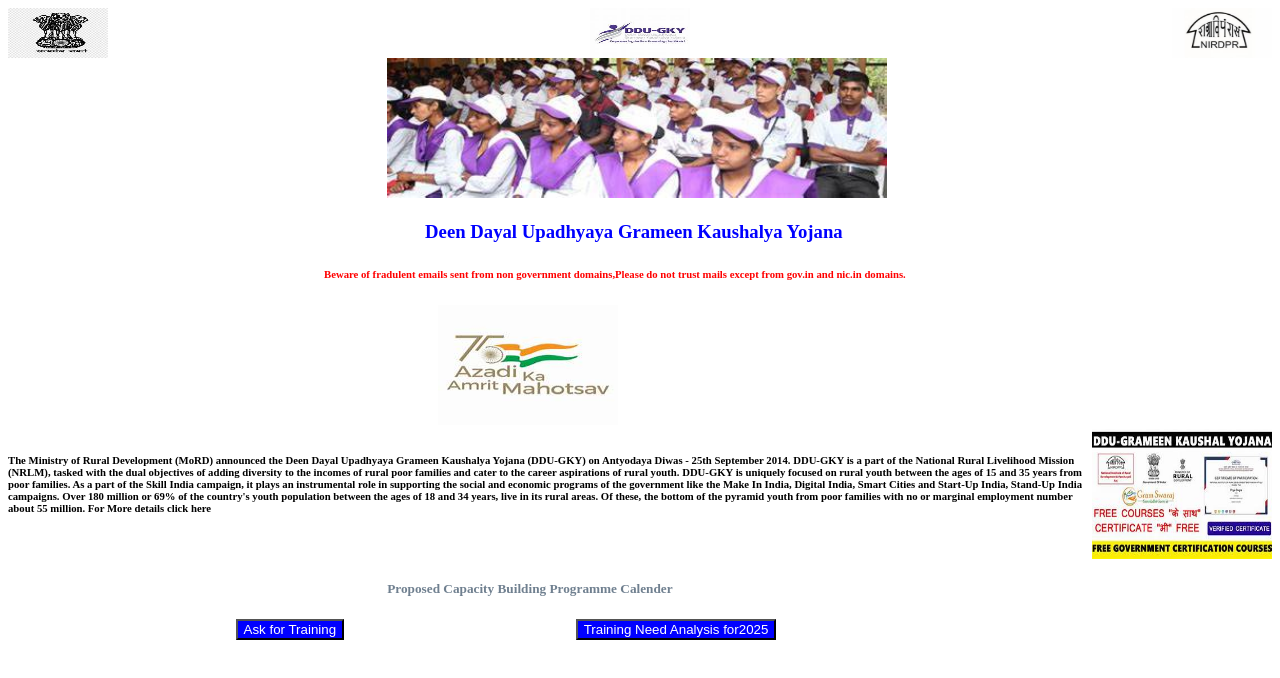
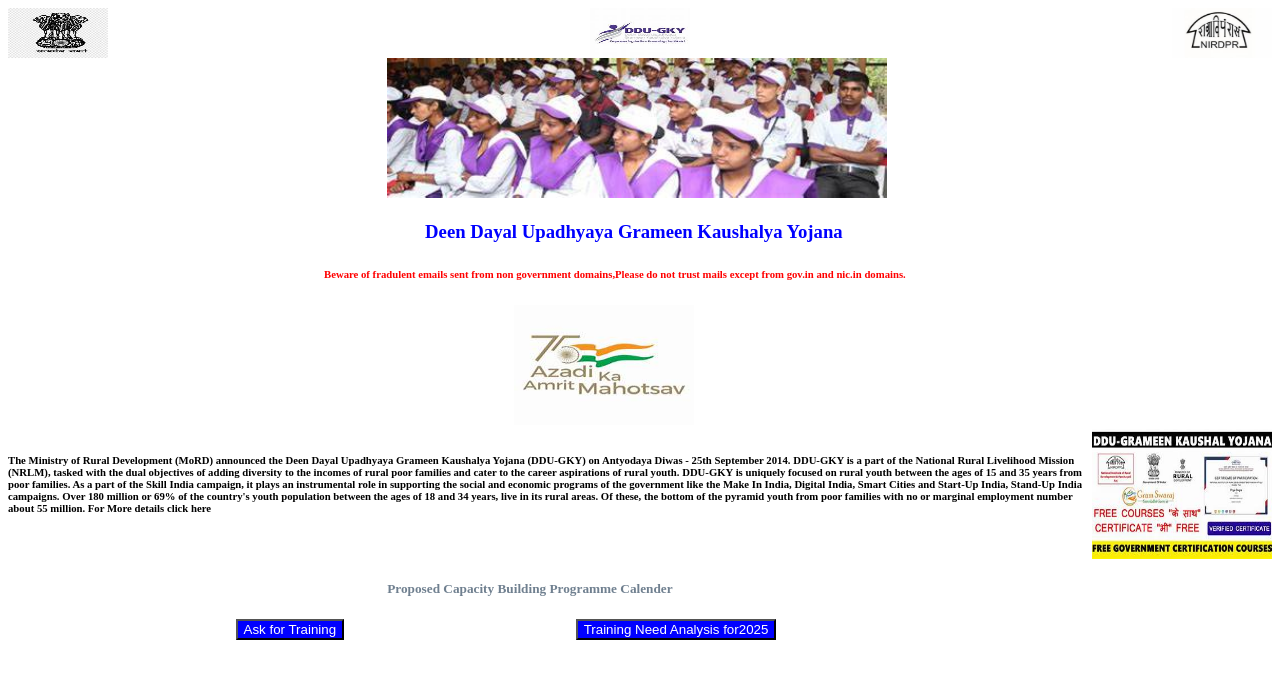
Before and after one commit to nagalakshmi1223/Kancharla-foundation, a plain HTML site: page Home.html in a window 1280 px wide. Drawn offline with Linux system fonts and the light colour scheme.

Commit message:
Update Home.html

```diff
--- a/Home.html
+++ b/Home.html
@@ -31,7 +31,7 @@
 
                    <h3 style="color:blue;margin-left:33%;">Deen Dayal Upadhyaya Grameen Kaushalya Yojana</h3>
                    <h6 style="color:red;margin-left:25%;">Beware of fradulent emails sent from non government domains,Please do not trust mails except from gov.in and nic.in domains.</h6>
-                <img src="Azadi.jfif" width="180" height="120" style="margin-left:34%;">
+                <img src="Azadi.jfif" width="180" height="120" style="margin-left:40%;">
                 <div class="para">
                     <div>
              <p><h6>The Ministry of Rural Development (MoRD) announced the Deen Dayal Upadhyaya Grameen Kaushalya Yojana (DDU-GKY) on Antyodaya Diwas - 25th September 2014. DDU-GKY is a part of the National Rural Livelihood Mission (NRLM), tasked with the dual objectives of adding diversity to the incomes of rural poor families and cater to the career aspirations of rural youth.
```
